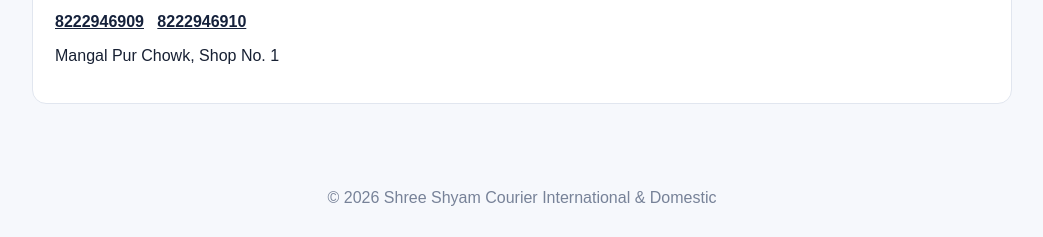
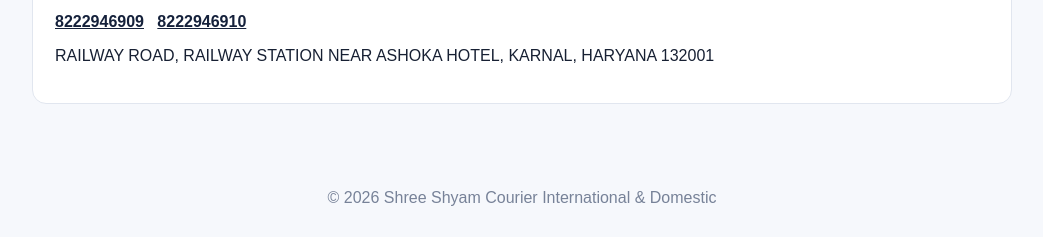
Before and after one commit to shreeshyamcourier05/Shreeshyamcourier05, a plain HTML site: page index.html in a window 1280 px wide. Shown: the part 1089-1326 px from the top of the page, without its empty margins (118-1161 px from the left). Drawn offline with Linux system fonts and the light colour scheme.

Commit message:
Add files via upload

```diff
--- a/index.html
+++ b/index.html
@@ -3,4 +3,4 @@
 <section class="hero"><div><span class="pill">🚚 Fast • Safe • Reliable</span><h1>Send Anywhere.<br><em>Track Everywhere.</em></h1><p>Domestic & International Courier Services with easy shipment tracking.</p><form id="trackForm"><input id="tracking" required placeholder="Enter AWB / Tracking Number"><button>TRACK SHIPMENT</button></form><div class="examples">Try demo: <button onclick="demo('SSK100001')">SSK100001</button> <button onclick="demo('SSK100002')">SSK100002</button></div></div></section>
 <section id="result" class="result hidden"></section>
 <section id="services" class="section"><h2>Our Services</h2><div class="grid"><article><span>🇮🇳</span><h3>Domestic Courier</h3><p>Fast and reliable delivery across India.</p></article><article><span>🌍</span><h3>International Courier</h3><p>Documents and parcels to worldwide destinations.</p></article><article><span>📦</span><h3>Shipment Tracking</h3><p>Track your AWB and view shipment progress.</p></article><article><span>💰</span><h3>Rate Calculator</h3><p>Calculate estimated domestic and international charges.</p></article></div></section>
-<section id="contact" class="contact"><h2>Shree Shyam Courier</h2><p>International & Domestic Courier Services</p><a href="tel:+918222946909">8222946909</a> &nbsp; <a href="tel:+918222946910">8222946910</a><p>Mangal Pur Chowk, Shop No. 1</p></section><footer>© 2026 Shree Shyam Courier International & Domestic</footer><script src="app.js"></script></body></html>
+<section id="contact" class="contact"><h2>Shree Shyam Courier</h2><p>International & Domestic Courier Services</p><a href="tel:+918222946909">8222946909</a> &nbsp; <a href="tel:+918222946910">8222946910</a><p>RAILWAY ROAD, RAILWAY STATION NEAR ASHOKA HOTEL, KARNAL, HARYANA 132001</p></section><footer>© 2026 Shree Shyam Courier International & Domestic</footer><script src="app.js"></script></body></html>
```
